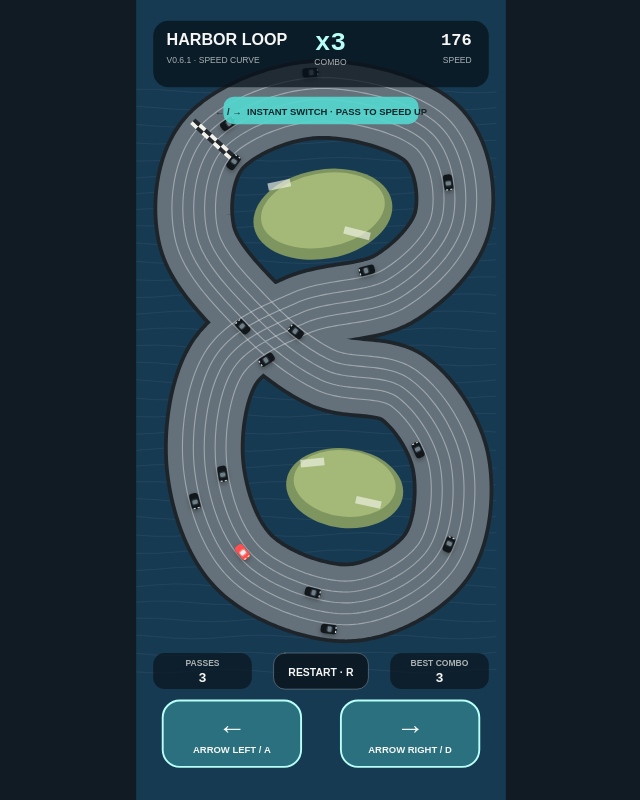
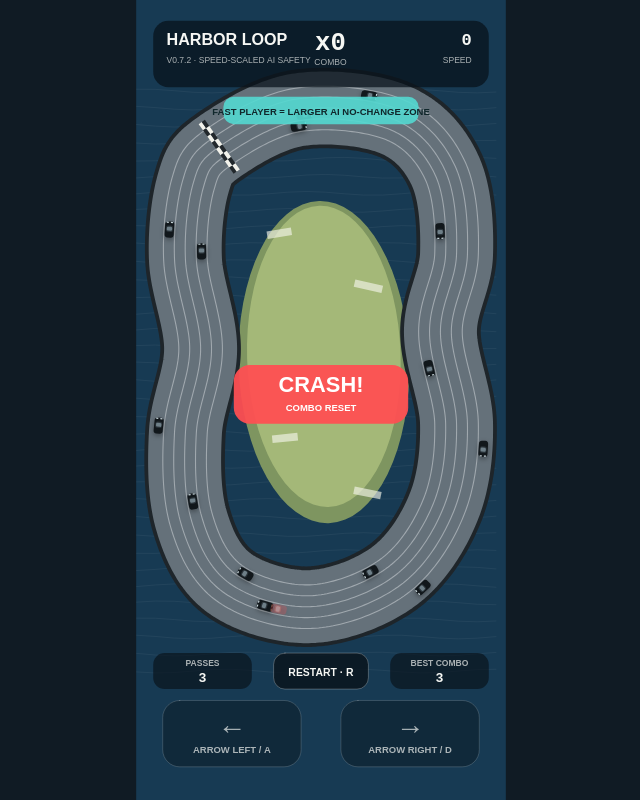
Before and after one commit to evanl666/racer, a plain HTML site: page index.html in a window 1280 px wide. Shown: the whole page, without its empty margins (319-959 px from the left). Drawn offline with Linux system fonts and the light colour scheme.

Commit message:
Add files via upload

```diff
--- a/game.js
+++ b/game.js
@@ -1,13 +1,14 @@
 /**
- * Harbor Loop — WeChat Mini Game prototype v0.5.
+ * Harbor Loop — WeChat Mini Game prototype v0.7.2.
  *
  * Scope:
  * - One original six-lane top-down harbor track.
  * - Instant left/right lane switching anywhere on the track.
- * - Fourteen slower black AI cars on fixed lanes.
+ * - Fourteen slower black AI cars with readable lane changes.
+ * - AI lane changes are blocked inside a speed-scaled player safety zone.
  * - Overtake -> combo +1 -> player speed increases.
  * - Collision -> speed 0, combo reset, flash, recover to base speed.
- * - No AI lane-changing, audio, online leaderboard, or external assets yet.
+ * - Non-crossing loop track for clear traffic readability; no audio or online leaderboard yet.
  */
 
 const canvas = wx.createCanvas();
@@ -69,6 +70,16 @@
 const SPEED_STAGE_3_GAIN = 1.3;
 const SPEED_STAGE_4_GAIN = 0.55;
 const CHANGE_DURATION = 0.05;
+const AI_WARNING_DURATION = 0.16;
+const AI_CHANGE_DURATION = 0.20;
+const AI_MIN_DECISION_DELAY = 0.85;
+const AI_MAX_DECISION_DELAY = 2.35;
+const MAX_SIMULTANEOUS_AI_ACTIONS = 2;
+const AI_LANE_CLEAR_DISTANCE = 28;
+const AI_PLAYER_BASE_SAFETY_DISTANCE = 46;
+const AI_PLAYER_MAX_SAFETY_DISTANCE = 145;
+const AI_PLAYER_SAFETY_PER_SPEED = 0.50;
+const AI_PLAYER_REAR_SAFETY_DISTANCE = 24;
 const COLLISION_PATH_DISTANCE = 11.5;
 const COLLISION_LANE_DISTANCE = 0.46;
 
@@ -78,22 +89,22 @@
 
 // Original harbor-like course. It intentionally does not trace PixelJunk's map.
 const CONTROL_POINTS = [
-  { x: 82,  y: 151 },
-  { x: 189, y: 105 },
-  { x: 310, y: 139 },
-  { x: 334, y: 232 },
-  { x: 273, y: 304 },
-  { x: 174, y: 330 },
-  { x: 92,  y: 384 },
-  { x: 73,  y: 494 },
-  { x: 116, y: 595 },
-  { x: 224, y: 636 },
-  { x: 316, y: 588 },
-  { x: 332, y: 489 },
-  { x: 283, y: 410 },
-  { x: 199, y: 390 },
-  { x: 126, y: 334 },
-  { x: 64,  y: 249 }
+  { x: 86,  y: 156 },
+  { x: 170, y: 116 },
+  { x: 272, y: 126 },
+  { x: 326, y: 180 },
+  { x: 338, y: 268 },
+  { x: 321, y: 350 },
+  { x: 338, y: 447 },
+  { x: 324, y: 536 },
+  { x: 272, y: 608 },
+  { x: 184, y: 640 },
+  { x: 98,  y: 615 },
+  { x: 58,  y: 548 },
+  { x: 52,  y: 456 },
+  { x: 68,  y: 368 },
+  { x: 52,  y: 274 },
+  { x: 60,  y: 194 }
 ];
 
 function catmullRom(p0, p1, p2, p3, t) {
@@ -238,19 +249,14 @@
   }
 
   ctx.fillStyle = COLORS.landDark;
-  ctx.beginPath(); ctx.ellipse(197, 226, 74, 47, -0.18, 0, Math.PI * 2); ctx.fill();
+  ctx.beginPath(); ctx.ellipse(198, 382, 90, 170, -0.03, 0, Math.PI * 2); ctx.fill();
   ctx.fillStyle = COLORS.land;
-  ctx.beginPath(); ctx.ellipse(197, 222, 66, 39, -0.18, 0, Math.PI * 2); ctx.fill();
-
-  ctx.fillStyle = COLORS.landDark;
-  ctx.beginPath(); ctx.ellipse(220, 515, 62, 42, 0.12, 0, Math.PI * 2); ctx.fill();
-  ctx.fillStyle = COLORS.land;
-  ctx.beginPath(); ctx.ellipse(220, 510, 54, 35, 0.12, 0, Math.PI * 2); ctx.fill();
+  ctx.beginPath(); ctx.ellipse(198, 376, 81, 159, -0.03, 0, Math.PI * 2); ctx.fill();
 
   ctx.fillStyle = 'rgba(242,245,232,0.65)';
   for (const dock of [
-    [151, 195, 24, 8, -0.2], [233, 246, 28, 8, 0.25],
-    [186, 488, 25, 8, -0.1], [245, 530, 27, 8, 0.22]
+    [151, 246, 26, 8, -0.16], [245, 302, 30, 8, 0.22],
+    [157, 462, 27, 8, -0.10], [244, 520, 29, 8, 0.20]
   ]) {
     ctx.save(); ctx.translate(dock[0], dock[1]); ctx.rotate(dock[4]);
     ctx.fillRect(-dock[2] / 2, -dock[3] / 2, dock[2], dock[3]); ctx.restore();
@@ -279,7 +285,7 @@
   ctx.restore();
 }
 
-function drawVehicle(distance, laneIndex, style, alpha = 1) {
+function drawVehicle(distance, laneIndex, style, alpha = 1, indicatorDirection = 0, indicatorOn = false) {
   const p = sampleAtDistance(distance, laneIndex);
   ctx.save();
   ctx.globalAlpha = alpha;
@@ -306,6 +312,13 @@
   ctx.fillStyle = style.lights;
   ctx.fillRect(6.9, -3.3, 1.3, 2.2);
   ctx.fillRect(6.9, 1.1, 1.3, 2.2);
+
+  if (indicatorDirection !== 0 && indicatorOn) {
+    ctx.fillStyle = '#FFD55C';
+    const indicatorY = indicatorDirection > 0 ? 4.15 : -5.35;
+    ctx.fillRect(2.8, indicatorY, 3.2, 1.4);
+    ctx.fillRect(-5.5, indicatorY, 2.6, 1.4);
+  }
   ctx.restore();
 }
 
@@ -378,12 +391,21 @@
   player.passPopElapsed = 10;
   player.collisionCount = 0;
 
-  aiCars = AI_BLUEPRINTS.map((blueprint) => {
+  aiCars = AI_BLUEPRINTS.map((blueprint, index) => {
     const distance = arc.total * blueprint.fraction;
     return {
+      id: index,
       distance,
       lane: blueprint.lane,
+      visualLane: blueprint.lane,
+      laneFrom: blueprint.lane,
+      laneTo: blueprint.lane,
+      baseSpeed: blueprint.speed,
       speed: blueprint.speed,
+      state: 'IDLE', // IDLE | WARNING | CHANGING
+      stateElapsed: 0,
+      direction: 0,
+      decisionTimer: AI_MIN_DECISION_DELAY + Math.random() * (AI_MAX_DECISION_DELAY - AI_MIN_DECISION_DELAY),
       passIndex: Math.floor((player.distance - distance) / arc.total)
     };
   });
@@ -535,15 +557,139 @@
   player.distance += player.speed * dt;
 }
 
+function forwardPathDistance(fromDistance, toDistance) {
+  return wrapDistance(toDistance - fromDistance);
+}
+
+// At base speed, AI cars keep a modest no-lane-change zone in front of the player.
+// As the red car accelerates, this zone grows so high-speed runs remain readable and fair.
+function currentAiPlayerSafetyDistance() {
+  const speedExtra = Math.max(0, player.speed - PLAYER_BASE_SPEED) * AI_PLAYER_SAFETY_PER_SPEED;
+  return Math.min(AI_PLAYER_MAX_SAFETY_DISTANCE, AI_PLAYER_BASE_SAFETY_DISTANCE + speedExtra);
+}
+
+function playerIsApproachingAi(car) {
+  const playerToCar = forwardPathDistance(player.distance, car.distance);
+  if (playerToCar > 0.1 && playerToCar < currentAiPlayerSafetyDistance()) return true;
+
+  // Also avoid starting a lane change immediately behind a player who has just passed.
+  const carToPlayer = forwardPathDistance(car.distance, player.distance);
+  return carToPlayer > 0.1 && carToPlayer < AI_PLAYER_REAR_SAFETY_DISTANCE;
+}
+
+function countActiveAiLaneChanges() {
+  let count = 0;
+  for (const car of aiCars) {
+    if (car.state === 'WARNING' || car.state === 'CHANGING') count += 1;
+  }
+  return count;
+}
+
+function nearestAiAhead(car, lane, maxDistance = 90) {
+  let nearest = null;
+  let nearestDistance = maxDistance;
+  for (const other of aiCars) {
+    if (other === car || Math.abs(other.visualLane - lane) > 0.55) continue;
+    const distance = forwardPathDistance(car.distance, other.distance);
+    if (distance > 0.1 && distance < nearestDistance) {
+      nearest = other;
+      nearestDistance = distance;
+    }
+  }
+  return nearest ? { car: nearest, distance: nearestDistance } : null;
+}
+
+function isAiTargetLaneClear(car, targetLane) {
+  for (const other of aiCars) {
+    if (other === car || Math.abs(other.visualLane - targetLane) > 0.62) continue;
+    if (circularDistance(car.distance, other.distance) < AI_LANE_CLEAR_DISTANCE) return false;
+  }
+
+  if (Math.abs(player.visualLane - targetLane) < 0.72 &&
+      circularDistance(car.distance, player.distance) < currentAiPlayerSafetyDistance()) {
+    return false;
+  }
+  return true;
+}
+
+function shuffledDirections() {
+  return Math.random() < 0.5 ? [-1, 1] : [1, -1];
+}
+
+function tryBeginAiLaneChange(car) {
+  if (countActiveAiLaneChanges() >= MAX_SIMULTANEOUS_AI_ACTIONS) return false;
+  if (playerIsApproachingAi(car)) return false;
+
+  const ahead = nearestAiAhead(car, car.visualLane, 62);
+  const needsToPass = Boolean(ahead && ahead.car.speed + 2 < car.baseSpeed && ahead.distance < 46);
+  if (!needsToPass && Math.random() > 0.34) return false;
+
+  const directions = shuffledDirections();
+  for (const direction of directions) {
+    const targetLane = car.lane + direction;
+    if (targetLane < 0 || targetLane >= LANE_COUNT) continue;
+    if (!isAiTargetLaneClear(car, targetLane)) continue;
+
+    car.state = 'WARNING';
+    car.stateElapsed = 0;
+    car.direction = direction;
+    car.laneFrom = car.visualLane;
+    car.laneTo = targetLane;
+    return true;
+  }
+  return false;
+}
+
 function updateAi(dt) {
-  for (const car of aiCars) car.distance += car.speed * dt;
+  for (const car of aiCars) {
+    car.decisionTimer -= dt;
+
+    if (car.state === 'IDLE' && car.decisionTimer <= 0) {
+      car.decisionTimer = AI_MIN_DECISION_DELAY + Math.random() * (AI_MAX_DECISION_DELAY - AI_MIN_DECISION_DELAY);
+      tryBeginAiLaneChange(car);
+    } else if (car.state === 'WARNING') {
+      car.stateElapsed += dt;
+      if (playerIsApproachingAi(car) || !isAiTargetLaneClear(car, car.laneTo)) {
+        car.state = 'IDLE';
+        car.stateElapsed = 0;
+        car.direction = 0;
+        car.decisionTimer = 0.55 + Math.random() * 0.75;
+      } else if (car.stateElapsed >= AI_WARNING_DURATION) {
+        car.state = 'CHANGING';
+        car.stateElapsed = 0;
+        car.laneFrom = car.visualLane;
+        car.lane = car.laneTo;
+      }
+    } else if (car.state === 'CHANGING') {
+      car.stateElapsed += dt;
+      const t = Math.min(1, car.stateElapsed / AI_CHANGE_DURATION);
+      const eased = t * t * (3 - 2 * t);
+      car.visualLane = car.laneFrom + (car.laneTo - car.laneFrom) * eased;
+      if (t >= 1) {
+        car.visualLane = car.laneTo;
+        car.lane = car.laneTo;
+        car.state = 'IDLE';
+        car.stateElapsed = 0;
+        car.direction = 0;
+        car.decisionTimer = 0.9 + Math.random() * 1.5;
+      }
+    }
+
+    // Simple traffic following prevents faster AI cars from visually stacking.
+    const ahead = nearestAiAhead(car, car.visualLane, 34);
+    let desiredSpeed = car.baseSpeed;
+    if (ahead && ahead.distance < 24) desiredSpeed = Math.min(desiredSpeed, ahead.car.speed * 0.96);
+    const response = Math.min(1, dt * 4.5);
+    car.speed += (desiredSpeed - car.speed) * response;
+    car.distance += car.speed * dt;
+  }
 }
 
 function detectCollisions() {
   if (player.invincible > 0 || player.state === 'CRASHED') return false;
 
   for (const car of aiCars) {
-    const laneDistance = Math.abs(player.visualLane - car.lane);
+    const laneDistance = Math.abs(player.visualLane - car.visualLane);
     const pathDistance = circularDistance(player.distance, car.distance);
     if (laneDistance <= COLLISION_LANE_DISTANCE && pathDistance <= COLLISION_PATH_DISTANCE) {
       beginCollision();
@@ -575,14 +721,19 @@
   }
 }
 
+function drawAiCar(car) {
+  const indicatorOn = car.state === 'WARNING' && Math.floor(car.stateElapsed * 30) % 2 === 0;
+  drawVehicle(car.distance, car.visualLane, AI_STYLE, 1, car.direction, indicatorOn);
+}
+
+function playerAlpha() {
+  if (player.invincible > 0) return Math.floor(player.invincible * 12) % 2 === 0 ? 0.25 : 1;
+  return 1;
+}
+
 function drawCars() {
-  for (const car of aiCars) drawVehicle(car.distance, car.lane, AI_STYLE);
-
-  let alpha = 1;
-  if (player.invincible > 0) {
-    alpha = Math.floor(player.invincible * 12) % 2 === 0 ? 0.25 : 1;
-  }
-  drawVehicle(player.distance, player.visualLane, PLAYER_STYLE, alpha);
+  for (const car of aiCars) drawAiCar(car);
+  drawVehicle(player.distance, player.visualLane, PLAYER_STYLE, playerAlpha());
 }
 
 function drawButton(rect, label, sublabel, enabled) {
@@ -625,7 +776,7 @@
   ctx.fillText('HARBOR LOOP', 32, 47);
   ctx.fillStyle = COLORS.muted;
   ctx.font = '9px sans-serif';
-  ctx.fillText('V0.6.1 · SPEED CURVE', 32, 66);
+  ctx.fillText('V0.7.2 · SPEED-SCALED AI SAFETY', 32, 66);
 
   ctx.textAlign = 'center';
   ctx.fillStyle = player.combo > 0 ? COLORS.accentLight : COLORS.text;
@@ -649,7 +800,7 @@
   ctx.fillStyle = '#10272B';
   ctx.textAlign = 'center';
   ctx.font = '700 10px sans-serif';
-  ctx.fillText('← / →  INSTANT SWITCH · PASS TO SPEED UP', 195, 121);
+  ctx.fillText('FAST PLAYER = LARGER AI NO-CHANGE ZONE', 195, 121);
 
   drawSmallPill(18, 689, 104, 'PASSES', player.totalPasses);
   drawSmallPill(268, 689, 104, 'BEST COMBO', player.bestCombo);
--- a/index.html
+++ b/index.html
@@ -3,7 +3,7 @@
 <head>
 <meta charset="utf-8" />
 <meta name="viewport" content="width=device-width, initial-scale=1, maximum-scale=1, user-scalable=no" />
-<title>Harbor Loop V0.6</title>
+<title>Harbor Loop V0.7.2</title>
 <style>
 html,body{margin:0;height:100%;overflow:hidden;background:#101b24}canvas{display:block;margin:auto;height:100vh;max-width:100vw;touch-action:none}
 </style>
```
Also changed, not shown: NOTES.md (added, +86 -0 lines), README.md.
